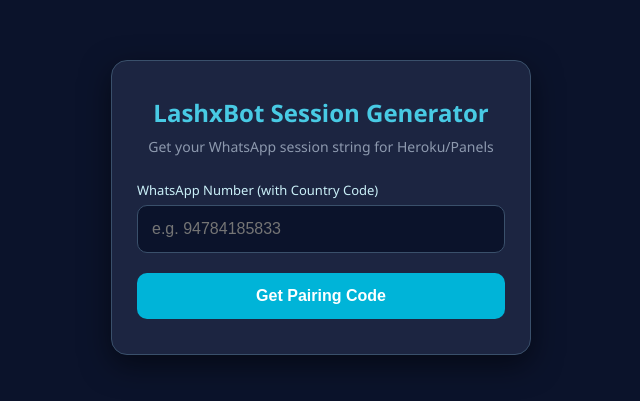
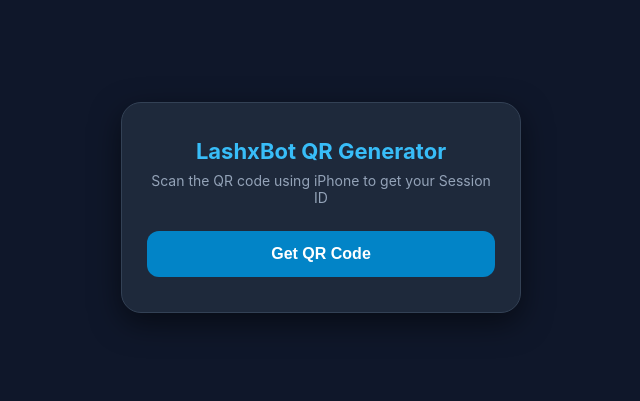
Before and after one commit to lakaofc1/Hmmmmm, a website: page index.html in a window 1280 px wide. Shown: the part 193-594 px from the top of the page, without its empty margins (319-959 px from the left). Drawn offline with Linux system fonts and the light colour scheme.

Commit message:
Update index.html

```diff
--- a/index.html
+++ b/index.html
@@ -3,74 +3,66 @@
 <head>
     <meta charset="UTF-8">
     <meta name="viewport" content="width=device-width, initial-scale=1.0">
-    <title>LashxBot - Session ID Generator</title>
+    <title>LashxBot - QR Session Generator</title>
     <style>
         * { box-sizing: border-box; margin: 0; padding: 0; }
-        body { font-family: 'Segoe UI', Tahoma, Geneva, Verdana, sans-serif; background: #0b132b; color: #ffffff; display: flex; justify-content: center; align-items: center; min-height: 100vh; padding: 20px; }
-        .container { background: #1c2541; border-radius: 16px; padding: 35px 25px; max-width: 420px; width: 100%; box-shadow: 0 10px 30px rgba(0,0,0,0.5); text-align: center; border: 1px solid #3a506b; }
-        h2 { color: #48cae4; font-size: 24px; margin-bottom: 8px; }
-        p.subtitle { color: #8d99ae; font-size: 14px; margin-bottom: 25px; }
-        .input-group { text-align: left; margin-bottom: 20px; }
-        label { font-size: 13px; color: #caf0f8; margin-bottom: 6px; display: block; }
-        input { width: 100%; padding: 14px; border-radius: 10px; border: 1px solid #3a506b; background: #0b132b; color: #fff; font-size: 16px; outline: none; transition: 0.3s; }
-        input:focus { border-color: #48cae4; box-shadow: 0 0 8px rgba(72, 202, 228, 0.4); }
-        button { width: 100%; padding: 14px; border-radius: 10px; border: none; background: #00b4d8; color: #fff; font-size: 16px; font-weight: bold; cursor: pointer; transition: 0.3s; }
-        button:hover { background: #90e0ef; color: #0b132b; }
-        #result { margin-top: 25px; padding: 15px; border-radius: 10px; background: #0b132b; border: 1px dashed #3a506b; display: none; }
-        .code-box { font-size: 28px; font-weight: bold; color: #48cae4; letter-spacing: 3px; margin: 10px 0; }
-        .info-text { font-size: 13px; color: #a8dede; line-height: 1.4; }
-        .loading { color: #ffd166; font-size: 15px; }
-        .error { color: #ef476f; font-size: 14px; }
+        body { font-family: -apple-system, BlinkMacSystemFont, 'Segoe UI', Roboto, sans-serif; background: #0f172a; color: #ffffff; display: flex; justify-content: center; align-items: center; min-height: 100vh; padding: 20px; }
+        .container { background: #1e293b; border-radius: 20px; padding: 35px 25px; max-width: 400px; width: 100%; box-shadow: 0 10px 30px rgba(0,0,0,0.5); text-align: center; border: 1px solid #334155; }
+        h2 { color: #38bdf8; font-size: 22px; margin-bottom: 8px; }
+        p.subtitle { color: #94a3b8; font-size: 14px; margin-bottom: 25px; }
+        button { width: 100%; padding: 14px; border-radius: 12px; border: none; background: #0284c7; color: #fff; font-size: 16px; font-weight: bold; cursor: pointer; transition: 0.3s; }
+        button:hover { background: #0ea5e9; }
+        #qr-box { margin-top: 25px; display: none; background: #ffffff; padding: 15px; border-radius: 16px; width: fit-content; margin-left: auto; margin-right: auto; }
+        #qr-img { width: 230px; height: 230px; display: block; }
+        .info-text { margin-top: 20px; font-size: 13px; color: #cbd5e1; line-height: 1.5; }
+        .loading { color: #fbbf24; font-size: 15px; margin-top: 20px; }
+        .error { color: #f87171; font-size: 14px; margin-top: 20px; }
     </style>
 </head>
 <body>
     <div class="container">
-        <h2>LashxBot Session Generator</h2>
-        <p class="subtitle">Get your WhatsApp session string for Heroku/Panels</p>
+        <h2>LashxBot QR Generator</h2>
+        <p class="subtitle">Scan the QR code using iPhone to get your Session ID</p>
 
-        <div class="input-group">
-            <label for="phone">WhatsApp Number (with Country Code)</label>
-            <input type="text" id="phone" placeholder="e.g. 94784185833">
+        <button onclick="generateQR()">Get QR Code</button>
+
+        <div id="status"></div>
+
+        <div id="qr-box">
+            <img id="qr-img" src="" alt="WhatsApp QR Code">
         </div>
 
-        <button onclick="getPairingCode()">Get Pairing Code</button>
-
-        <div id="result"></div>
+        <div id="info" class="info-text" style="display: none;">
+            Open <b>WhatsApp Settings -> Linked Devices -> Link a Device</b> and scan this QR code.<br><br>
+            <i>Once scanned, your Session ID will be sent directly to your WhatsApp chat!</i>
+        </div>
     </div>
 
     <script>
-        async function getPairingCode() {
-            const phoneInput = document.getElementById('phone').value.trim();
-            const resultDiv = document.getElementById('result');
+        async function generateQR() {
+            const statusDiv = document.getElementById('status');
+            const qrBox = document.getElementById('qr-box');
+            const qrImg = document.getElementById('qr-img');
+            const infoDiv = document.getElementById('info');
 
-            if (!phoneInput) {
-                alert('Please enter your WhatsApp number!');
-                return;
-            }
-
-            resultDiv.style.display = 'block';
-            resultDiv.innerHTML = '<div class="loading">Generating pairing code, please wait...</div>';
+            statusDiv.innerHTML = '<div class="loading">Generating QR Code, please wait...</div>';
+            qrBox.style.display = 'none';
+            infoDiv.style.display = 'none';
 
             try {
-                const response = await fetch('/generate', {
-                    method: 'POST',
-                    headers: { 'Content-Type': 'application/json' },
-                    body: JSON.stringify({ phone: phoneInput })
-                });
-
+                const response = await fetch('/qr');
                 const data = await response.json();
 
-                if (data.success) {
-                    resultDiv.innerHTML = `
-                        <div class="info-text">Enter this code in your WhatsApp:</div>
-                        <div class="code-box">${data.code}</div>
-                        <div class="info-text">Go to <b>Linked Devices -> Link with Phone Number</b>.<br>Once linked, the Session ID will be sent directly to your WhatsApp chat!</div>
-                    `;
+                if (data.success && data.qr) {
+                    statusDiv.innerHTML = '';
+                    qrImg.src = data.qr;
+                    qrBox.style.display = 'block';
+                    infoDiv.style.display = 'block';
                 } else {
-                    resultDiv.innerHTML = `<div class="error">Error: ${data.message}</div>`;
+                    statusDiv.innerHTML = `<div class="error">Error: ${data.message || 'Failed to get QR Code'}</div>`;
                 }
             } catch (err) {
-                resultDiv.innerHTML = '<div class="error">Failed to connect to server!</div>';
+                statusDiv.innerHTML = '<div class="error">Server Connection Failed!</div>';
             }
         }
     </script>
```
